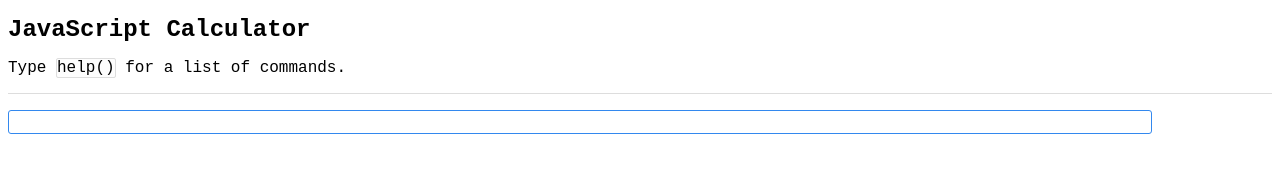
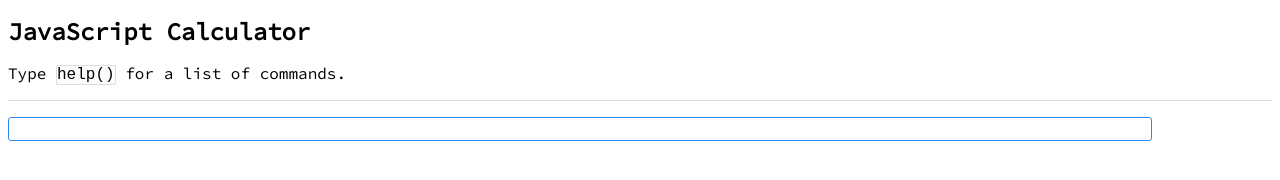
Before and after one commit to nc99/js-calculator, a plain HTML site: page index.html in a window 1280 px wide. Drawn offline with Linux system fonts and the light colour scheme.

Commit message:
Update index.html

```diff
--- a/index.html
+++ b/index.html
@@ -3,7 +3,7 @@
 
 <head>
     <title>JavaScript Calculator</title>
-    <link href='https://fonts.googleapis.com/css?family=Roboto+Mono' rel='stylesheet' type='text/css'>
+    <link href='https://fonts.googleapis.com/css?family=Source+Code+Pro' rel='stylesheet' type='text/css'>
     <link href='Stylesheets/main.css' rel='stylesheet' type='text/css'>
     <link rel="icon" type="image/png" href="Assets/icons/js-favicon.png">
 
```
